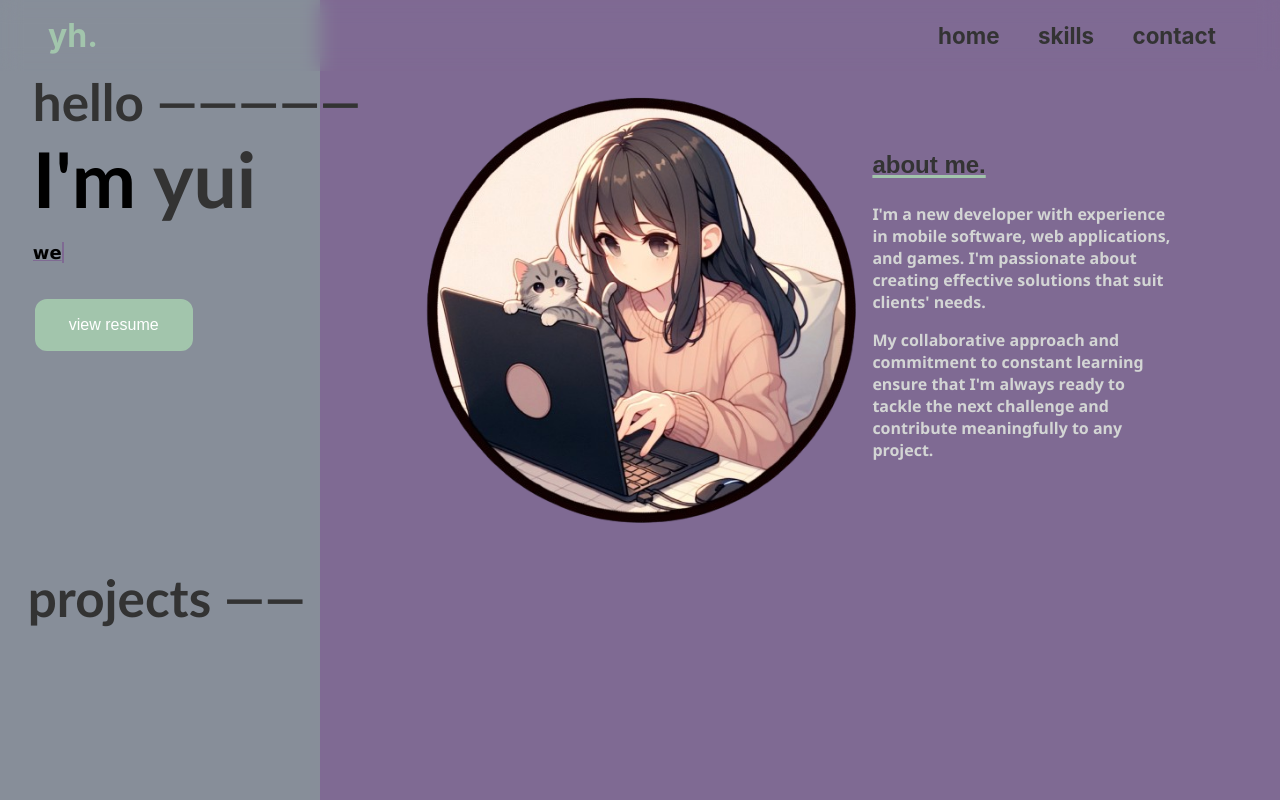
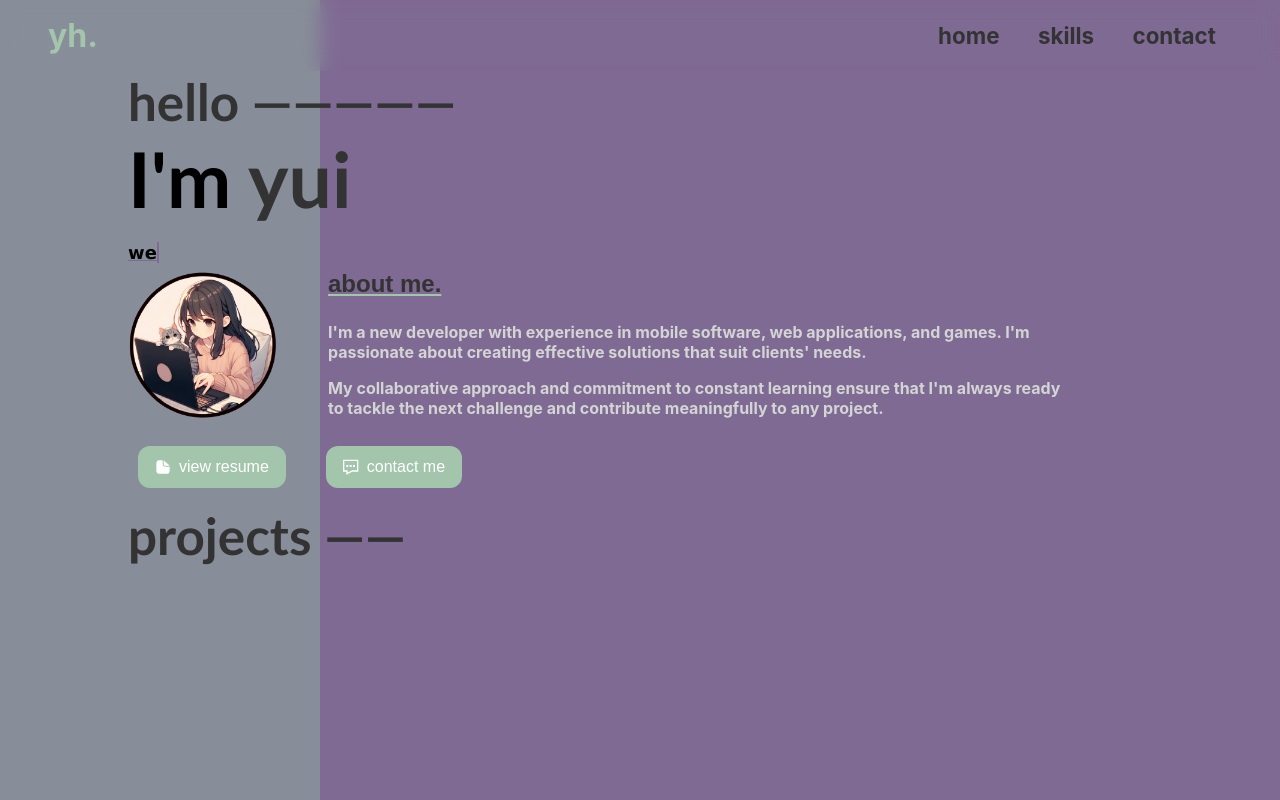
Before and after one commit to antarc0y/antarc0y.github.io, a SvelteKit app: page / in a window 1280 px wide. Built offline with nearby package versions, Linux system fonts and the light colour scheme.

Commit message:
changed layout AGAIN added more icons

```diff
--- a/src/components/about.svelte
+++ b/src/components/about.svelte
@@ -1,14 +1,15 @@
 <script>
 	import Me from '../icons/me.png';
+	import ResumeIcon from '../icons/resume.svelte';
+	import ContactIcon from '../icons/contact.svelte';
 </script>
 
 <main>
 	<div class="content">
 		<div class="about-section">
-			<div class="left">
+			<div class="profile-container">
 				<img src={Me} alt="Me" class="profile-image" />
 			</div>
-			<div class="right">
 			<div class="text-container">
 				<h2 class="about-me">about me.</h2>
 				<p class="subtitle">
@@ -16,11 +17,24 @@
 					passionate about creating effective solutions that suit clients' needs.
 				</p>
 				<p class="subtitle">
-						My collaborative approach and commitment to constant learning ensure that I'm always
-						ready to tackle the next challenge and contribute meaningfully to any project.
+					My collaborative approach and commitment to constant learning ensure that I'm always ready
+					to tackle the next challenge and contribute meaningfully to any project.
 				</p>
 			</div>
 		</div>
+		<div class="button-container">
+			<a
+				href="https://drive.google.com/file/d/1enE-Z6jrNTi2t5eM7T39uuva71xa2366/view?usp=sharing"
+				target="_blank"
+				class="portfolio-link"
+			>
+				<button class="portfolio-button">
+					<ResumeIcon />
+					view resume
+				</button>
+			</a>
+
+			<button class="portfolio-button"> <ContactIcon /> contact me </button>
 		</div>
 	</div>
 </main>
@@ -29,44 +43,33 @@
 	.content {
 		display: flex;
 		flex-direction: column;
-		padding: 20px;
-		border-radius: 8px;
-		max-width: 1200px;
+		padding-left: 10%;
+		width: 100%;
 		margin-left: auto;
 		margin-right: auto;
+		text-align: left;
 	}
 
 	.about-section {
 		display: flex;
-		flex-direction: column;
-		align-items: center;
+		flex-direction: row;
+		align-items: flex-start;
+		gap: 20px;
 	}
 
-	.about-me {
-		text-decoration: underline;
-		text-decoration-color: #a2c5ac;
-		text-decoration-thickness: 3px;
-		text-decoration-style: solid;
-	}
-
-	.left {
-		flex-basis: 100%;
-		display: flex;
-		justify-content: center;
-		align-items: center;
-		margin-bottom: 20px;
-	}
-
-	.right {
-		flex-basis: 70%;
+	.profile-container {
+		flex: 0 0 auto;
 	}
 
 	.profile-image {
-		width: 100%;
+		width: 150px;
 		height: auto;
 		border-radius: 50%;
-		align-items: flex-start;
-		justify-content: start;
+	}
+
+	.text-container {
+		flex: 1;
+		padding: 0 20px;
 	}
 
 	.text-container h2 {
@@ -76,38 +79,76 @@
 		padding-bottom: 0.5rem;
 		font-family: Arial, Helvetica, sans-serif;
 		padding-left: 10px;
+		text-decoration: underline;
+		text-decoration-color: #a2c5ac;
+		justify-content: flex-start;
 	}
 
 	.text-container .subtitle {
 		font-size: 1rem;
 		margin-bottom: 0.5rem;
 		padding-left: 10px;
+		max-width: 70%;
 		color: #d3d5d4;
 		font-weight: bold;
+		word-wrap: break-word;
+		text-align: left;
 	}
 
-	.text-container p {
-		font-size: 14px;
-		color: #ffffff;
-		font-family: 'Segoe UI', Tahoma, Geneva, Verdana, sans-serif;
+	.button-container {
+		display: flex;
+		justify-content: flex-start;
+		margin-top: 20px;
+		width: auto;
+		padding-left: 10px;
+		gap: 40px;
 	}
 
-	@media (min-width: 768px) {
-		.content {
-			flex-direction: row;
+	.portfolio-button {
+		background-color: #a2c5ac;
+		border: 2px solid #a2c5ac;
+		color: white;
+		padding: 10px 15px;
+		text-align: center;
+		text-decoration: none;
+		display: inline-flex;
+		align-items: center;
+		gap: 8px;
+		cursor: pointer;
+		border-radius: 12px;
+		transition-duration: 0.4s;
+		font-size: medium;
+	}
+	.portfolio-button:hover {
+		background-color: white;
+		color: #a2c5ac;
 	}
 
+	@media (max-width: 768px) {
 		.about-section {
-			flex-direction: row;
+			flex-direction: column;
+			align-items: left;
 		}
 
-		.left {
-			margin-left: -20px;
-			margin-bottom: 0;
+		.profile-container {
+			margin-bottom: 20px;
+			justify-content: flex-start;
 		}
 
-		.right {
-			flex-basis: 70%;
+		.text-container,
+		.text-container h2,
+		.text-container .subtitle {
+			text-align: left;
+			padding-left: 0;
+		}
+
+		.button-container {
+			width: 100%;
+			padding-left: 0;
+			justify-content: flex-start;
+			flex-direction: column;
+			align-items: flex-start;
+			gap: 10px;
 		}
 	}
 </style>
--- a/src/components/mainText.svelte
+++ b/src/components/mainText.svelte
@@ -1,17 +1,11 @@
 <script>
 	import { onMount } from 'svelte';
-	import ResumeIcon from '../icons/resume.svelte';
 
 	let currentText = '';
 	const texts = ['web developer', 'software developer', 'game developer'];
 	let textIndex = 0;
 	let charIndex = 0;
 	let typing = true;
-	let showIcon = false;
-
-	const updateIconVisibility = () => {
-		showIcon = window.innerWidth <= 768;
-	};
 
 	onMount(() => {
 		const type = () => {
@@ -36,11 +30,6 @@
 		};
 
 		type();
-		updateIconVisibility();
-		window.addEventListener('resize', updateIconVisibility);
-		return () => {
-			window.removeEventListener('resize', updateIconVisibility);
-		};
 	});
 </script>
 
@@ -53,21 +42,6 @@
 		<h1 class="intro">I'm <span class="name">yui</span></h1>
 		<div class="title">
 			<span id="third">{currentText}</span>
-		</div>
-		<div class="button-container">
-			<a
-				href="https://drive.google.com/file/d/1enE-Z6jrNTi2t5eM7T39uuva71xa2366/view?usp=sharing"
-				target="_blank"
-				class="portfolio-link"
-			>
-				<button class="portfolio-button">
-					{#if showIcon}
-						<ResumeIcon />
-					{:else}
-						view resume
-					{/if}
-				</button>
-			</a>
 		</div>
 	</div>
 </main>
@@ -116,49 +90,6 @@
 		text-decoration-color: #7f6a93;
 		font-size: large;
 	}
-	.button-container {
-		text-align: start;
-		margin-top: 2vw;
-	}
-
-	.portfolio-button {
-		background-color: #a2c5ac;
-		border: 2px solid #a2c5ac;
-		color: white;
-		padding: 15px 32px;
-		text-align: center;
-		text-decoration: none;
-		display: inline-block;
-		font-size: 16px;
-		margin: 4px 2px;
-		cursor: pointer;
-		border-radius: 12px;
-		transition-duration: 0.4s;
-	}
-
-	.portfolio-button:hover {
-		background-color: white;
-		color: #a2c5ac;
-	}
-
-	@media (max-width: 768px) {
-		.portfolio-button {
-			padding: 12px 24px;
-			font-size: 14px;
-		}
-	}
-
-	@media (max-width: 480px) {
-		.portfolio-button {
-			padding: 10px 20px;
-			font-size: 0; /* Hide text */
-		}
-
-		.portfolio-button svg {
-			width: 24px;
-			height: 24px;
-		}
-	}
 
 	/* The typewriter cursor effect */
 	@keyframes blink-caret {
--- /dev/null
+++ b/src/icons/contact.svelte
@@ -0,0 +1,8 @@
+<svg xmlns="http://www.w3.org/2000/svg" width="1em" height="1em" viewBox="0 0 24 24" {...$$props}>
+	<path
+		fill="none"
+		stroke="currentColor"
+		stroke-width="2"
+		d="M1 2h21v16h-8l-8 4v-4H1zm5 8h1v1H6zm5 0h1v1h-1zm5 0h1v1h-1z"
+	/>
+</svg>
--- a/src/routes/+page.svelte
+++ b/src/routes/+page.svelte
@@ -1,24 +1,17 @@
 <script>
 	import MainText from '../components/mainText.svelte';
-	import ProjectHeader from '../components/projectHeader.svelte';
 	import About from '../components/about.svelte';
 	import Skills from '../components/skills.svelte';
+	import ProjectHeader from '../components/projectHeader.svelte';
 </script>
 
 <div class="container">
-	<div class="row" id="home">
-		<div class="left">
-			<MainText />
-		</div>
-		<div class="right">
-			<About />
-		</div>
+	<div class="section" id="home">
+		<MainText />
+		<About />
 	</div>
-	<div class="row" id="skills">
-		<div class="left">
-			<ProjectHeader />
-		</div>
-		<div class="right" />
+	<div class="section" id="projectHeader">
+		<ProjectHeader />
 	</div>
 </div>
 
@@ -30,25 +23,12 @@
 		padding-top: 70px;
 	}
 
-	.row {
-		display: flex;
+	.section {
 		width: 100%;
 		margin-bottom: 1rem;
 	}
 
-	.left {
-		flex-basis: 30%;
-		display: flex;
-		align-items: start;
-		justify-content: flex-start;
-		padding-right: 1%;
-	}
-
-	.right {
-		flex-basis: 60%;
-		padding-left: 2%;
-	}
-	.row + .row {
+	.section + .section {
 		padding-top: 0;
 	}
 </style>
```
Lines whose indentation alone changed are shown as unchanged.
